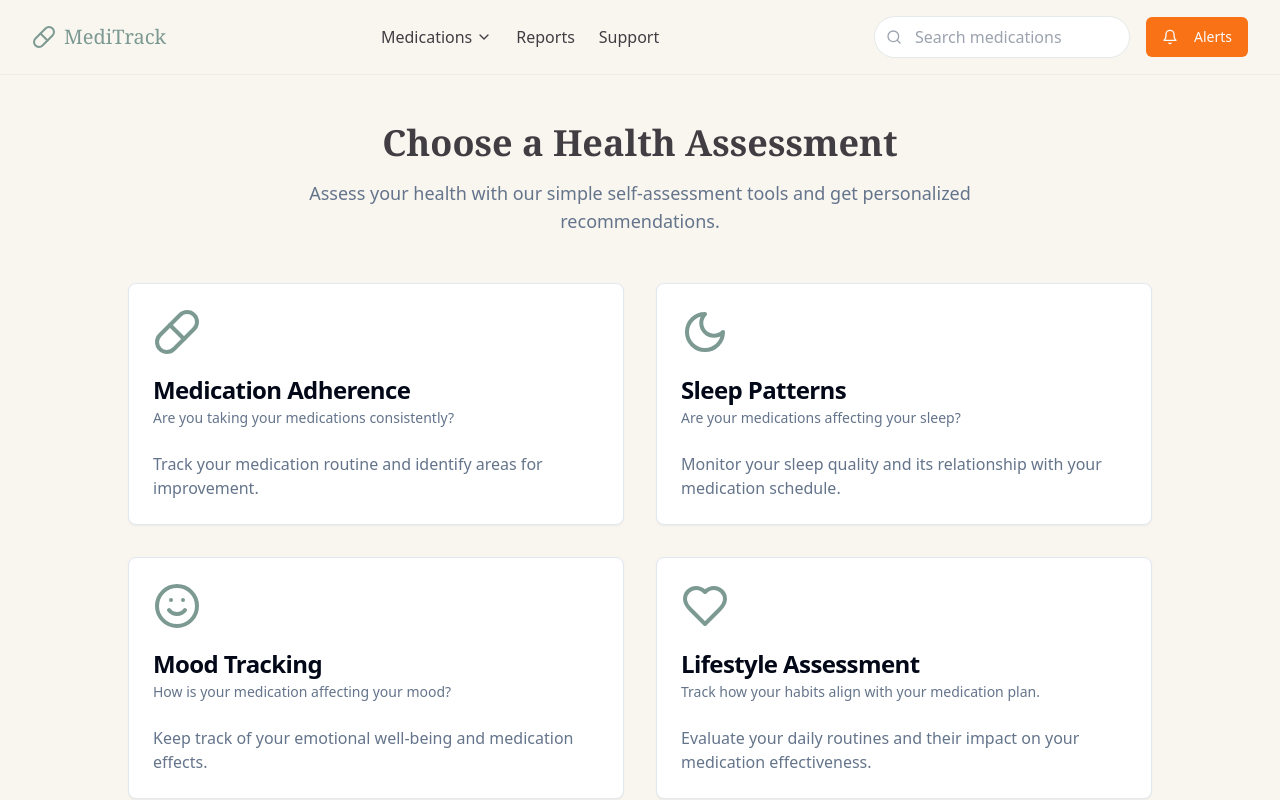
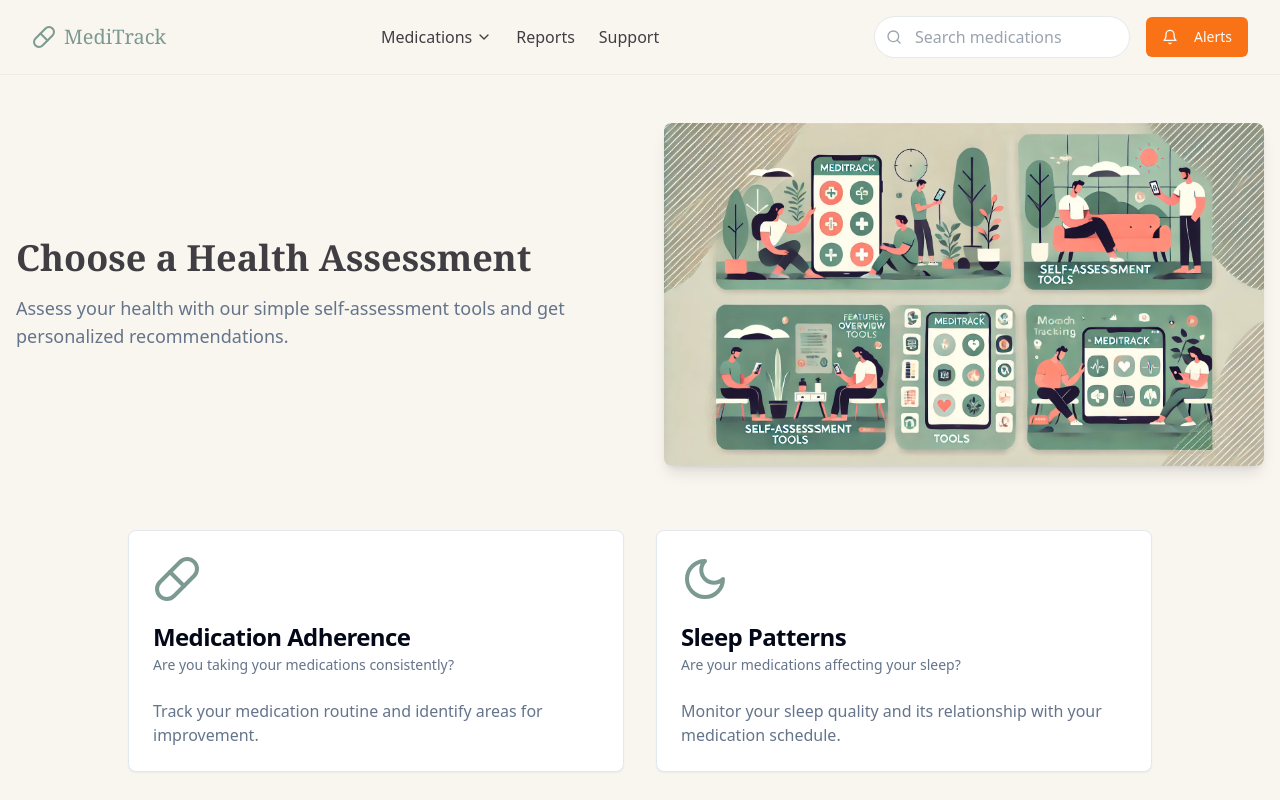
Before and after one commit to sathwikreddygv/meditrack-ai-landing-page, a React (Vite) app: page /assessment in a window 1280 px wide. Shown: the top 800 px of the page. Built offline with nearby package versions, Linux system fonts and the light colour scheme.

Commit message:
Add missing image to Assessment page
Included the specified image in the Assessment page to enhance visual content and user engagement.
[skip gpt_engineer]

```diff
--- a/src/pages/Assessment.tsx
+++ b/src/pages/Assessment.tsx
@@ -2,21 +2,52 @@ import { Card, CardHeader, CardTitle, CardDescription, CardContent } from "@/com
 import { Pill, Moon, Smile, Heart } from "lucide-react";
 import { Header } from "@/components/Header";
 import { Footer } from "@/components/Footer";
+import { useEffect } from "react";
 
 const Assessment = () => {
+  useEffect(() => {
+    const observer = new IntersectionObserver(
+      (entries) => {
+        entries.forEach((entry) => {
+          if (entry.isIntersecting) {
+            entry.target.classList.add('animate-fade-in', 'opacity-100');
+            entry.target.classList.remove('opacity-0', 'translate-y-10');
+          }
+        });
+      },
+      { threshold: 0.1 }
+    );
+
+    const elements = document.querySelectorAll('.scroll-animate');
+    elements.forEach((el) => observer.observe(el));
+
+    return () => observer.disconnect();
+  }, []);
+
   return (
     <div className="min-h-screen bg-background">
       <Header />
       <main className="container px-4 py-8 md:py-12">
-        <div className="text-center mb-12">
-          <h1 className="text-4xl font-serif font-bold mb-4">Choose a Health Assessment</h1>
-          <p className="text-lg text-muted-foreground max-w-2xl mx-auto">
-            Assess your health with our simple self-assessment tools and get personalized recommendations.
-          </p>
+        <div className="grid md:grid-cols-2 gap-12 items-center mb-16">
+          <div>
+            <h1 className="scroll-animate opacity-0 translate-y-10 transition-all duration-700 text-4xl font-serif font-bold mb-4">
+              Choose a Health Assessment
+            </h1>
+            <p className="scroll-animate opacity-0 translate-y-10 transition-all duration-700 delay-200 text-lg text-muted-foreground">
+              Assess your health with our simple self-assessment tools and get personalized recommendations.
+            </p>
+          </div>
+          <div className="scroll-animate opacity-0 translate-y-10 transition-all duration-700 delay-300">
+            <img
+              src="/lovable-uploads/8a8d8512-83fe-413f-bc7e-8d6e23b7b96d.png"
+              alt="MediTrack Assessment Tools"
+              className="w-full h-auto rounded-lg shadow-lg"
+            />
+          </div>
         </div>
 
         <div className="grid grid-cols-1 md:grid-cols-2 gap-8 max-w-5xl mx-auto">
-          <Card className="group hover:shadow-lg transition-shadow cursor-pointer">
+          <Card className="scroll-animate opacity-0 translate-y-10 transition-all duration-700 delay-400 group hover:shadow-lg transition-shadow cursor-pointer">
             <CardHeader>
               <Pill className="w-12 h-12 text-primary mb-4 group-hover:scale-110 transition-transform" />
               <CardTitle>Medication Adherence</CardTitle>
@@ -29,7 +60,7 @@ const Assessment = () => {
             </CardContent>
           </Card>
 
-          <Card className="group hover:shadow-lg transition-shadow cursor-pointer">
+          <Card className="scroll-animate opacity-0 translate-y-10 transition-all duration-700 delay-500 group hover:shadow-lg transition-shadow cursor-pointer">
             <CardHeader>
               <Moon className="w-12 h-12 text-primary mb-4 group-hover:scale-110 transition-transform" />
               <CardTitle>Sleep Patterns</CardTitle>
@@ -42,7 +73,7 @@ const Assessment = () => {
             </CardContent>
           </Card>
 
-          <Card className="group hover:shadow-lg transition-shadow cursor-pointer">
+          <Card className="scroll-animate opacity-0 translate-y-10 transition-all duration-700 delay-600 group hover:shadow-lg transition-shadow cursor-pointer">
             <CardHeader>
               <Smile className="w-12 h-12 text-primary mb-4 group-hover:scale-110 transition-transform" />
               <CardTitle>Mood Tracking</CardTitle>
@@ -55,7 +86,7 @@ const Assessment = () => {
             </CardContent>
           </Card>
 
-          <Card className="group hover:shadow-lg transition-shadow cursor-pointer">
+          <Card className="scroll-animate opacity-0 translate-y-10 transition-all duration-700 delay-700 group hover:shadow-lg transition-shadow cursor-pointer">
             <CardHeader>
               <Heart className="w-12 h-12 text-primary mb-4 group-hover:scale-110 transition-transform" />
               <CardTitle>Lifestyle Assessment</CardTitle>
```
Also changed, not shown: public/lovable-uploads/8a8d8512-83fe-413f-bc7e-8d6e23b7b96d.png (added).
